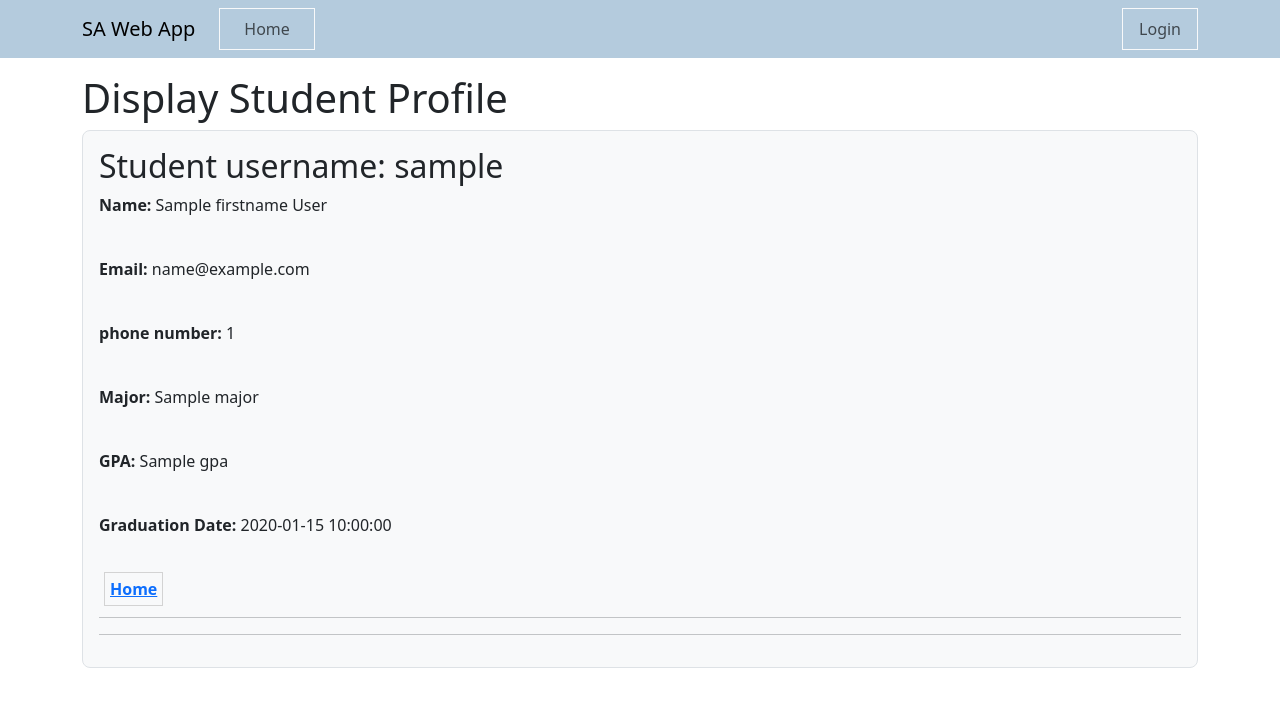
After one commit to yyeternal/SA-Web-App, a Flask app: template app/instructor/templates/display_profile.html in a window 1280 px wide. The commit adds this page. Shown: the top 707 px of the page. Run offline with Flask 3, Linux system fonts and the light colour scheme; the template is opened without the code that fills it: most values are stand-ins (such as "Sample title", 1, 10 or a date in 2020); some libraries are stand-ins or nearby versions.

Commit message:
Fixed display student profile

```diff
--- a/app/instructor/templates/_application.html
+++ b/app/instructor/templates/_application.html
@@ -19,6 +19,7 @@
                     <p><a class = "button" href = "{{url_for('instructor.approve_applications', position_id = application.position.id)}}">Approve</a></p>
                     <br>
                 {% endif %}
+                <p><a class="button" href = "{{url_for('instructor.view_student', student_id=application.appStudent.id)}}">View Student</a></p>
             </td>
         </tr>
     </table>
--- /dev/null
+++ b/app/instructor/templates/display_profile.html
@@ -0,0 +1,17 @@
+{% extends "base.html" %}
+
+{% block content %}
+    <h1>Display Student Profile</h1>
+    <div class = "border rounded-3 bg-light p-3">
+        <h2> Student username: {{student.username}}</h2>
+        <p> <b>Name:</b>  {{student.firstname}} {{student.lastname}} </p> <br>
+        <p> <b>Email:</b> {{student.email}}</p> <br>
+        <p> <b>phone number:</b> {{student.phone_number}}</p> <br>
+        <p> <b>Major:</b> {{student.major}}</p> <br>
+        <p> <b>GPA:</b> {{student.GPA}}</p> <br>
+        <p> <b>Graduation Date:</b> {{student.graduation_date}}</p> <br>
+        <p> <b><a class="button" href="{{url_for('main.index')}}">Home</a></b></p>
+        <hr>
+    <hr>
+
+{% endblock %}
--- a/app/student/student_routes.py
+++ b/app/student/student_routes.py
@@ -10,7 +10,8 @@ import sqlalchemy as sqla
 @bp_student.route('/positions/view', methods=['GET'])
 @login_required
 def view_positions():
-    return render_template('student.html')
+    positions = db.session.scalars(sqla.select(SA_Position)).all()
+    return render_template('student.html', positions=positions)
 
 @bp_student.route('/student/edit', methods=['GET', 'POST'])
 @login_required
@@ -71,7 +72,7 @@ def student_apply_position(position_id):
         return redirect(url_for('main.index'))
     apform = ApplyForm()
     if apform.validate_on_submit():
-        position = db.session.scalars(sqla.select(SA_Position).where(SA_Position.id == position_id))
+        position = db.session.scalars(sqla.select(SA_Position).where(SA_Position.id == int(position_id))).first()
         instructor_id = position.section.instructor_id
         application = Application(position_id = position_id,
                                   grade_received = apform.grade.data,
--- a/app/student/templates/student.html
+++ b/app/student/templates/student.html
@@ -4,7 +4,7 @@
 
     <h1>Student Assistant Positions</h1>
 
-    {%for position in current_user.get_all_positions()%}
+    {%for position in positions%}
         {%include '_saPositions.html'%}
     {% endfor %}
 
```
Also changed, not shown: app/instructor/instructor_routes.py (+10 -1 lines), app/main/templates/display_profile.html (deleted, +0 -17 lines).
